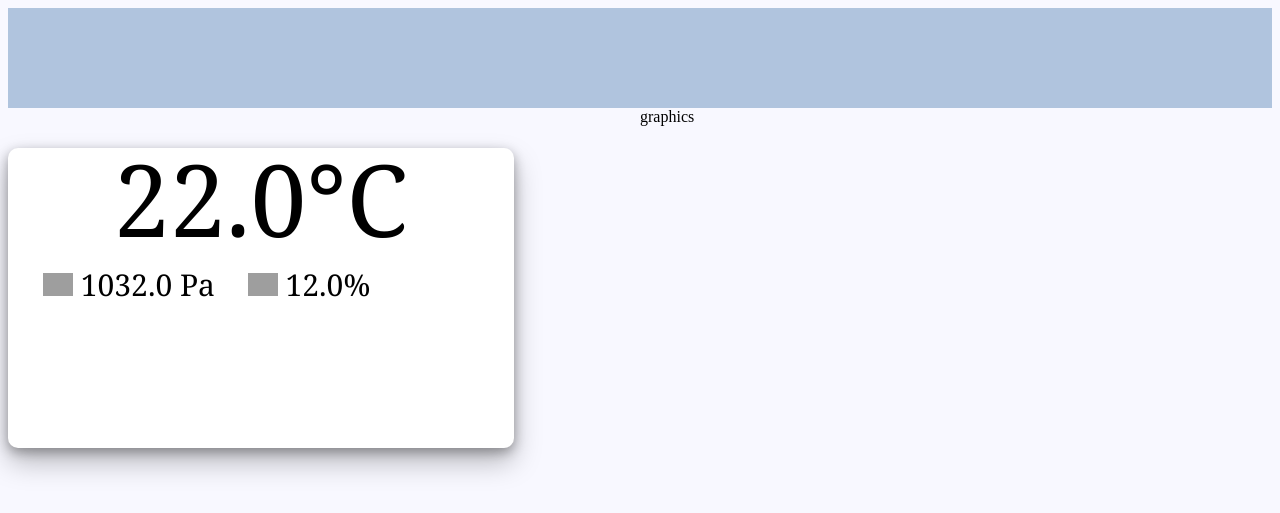
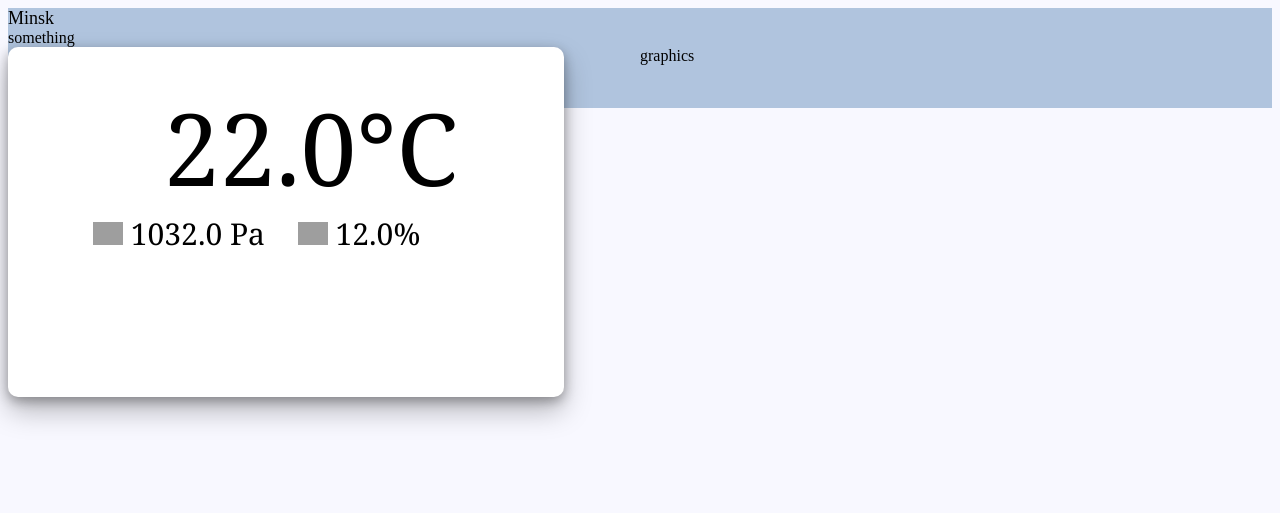
Before and after one commit to maryzyryanova/Meteostation, a Django app: page / in a window 1280 px wide. Shown: the top 513 px of the page. Run offline with Django 4.2, Linux system fonts and the light colour scheme; data comes from the database, SQL or seed files in the repository; grey boxes are pictures that could not be loaded.

Commit message:
initial commit

```diff
--- a/my_course_project/meteostation_app/templates/weather_forecast.html
+++ b/my_course_project/meteostation_app/templates/weather_forecast.html
@@ -26,7 +26,8 @@
         .rectangle{
             width: 80%;
             height: 300px;
-            margin-top: 40px;
+            padding-left: 50px;
+            padding-top: 50px;
             border-radius: 10px;
             background: white;
             box-shadow: 0 14px 28px rgba(0, 0, 0, 0.26), 0 4px 12px rgba(0, 0, 0, 0.31);
@@ -52,11 +53,25 @@
             padding-left: 25px;
             padding-top: 50px;
         }
+
+        .city{
+            text-align: left;
+            font-size: large;
+        }
+
+        .time{
+            text-align: left;
+            font-size: large;
+        }
     </style>
 
     <div id="wrap">
         <header>
-
+            <div class="city">
+                Minsk
+            </div class="time">
+                something
+            <div class
         </header>
     </div>
 
```
